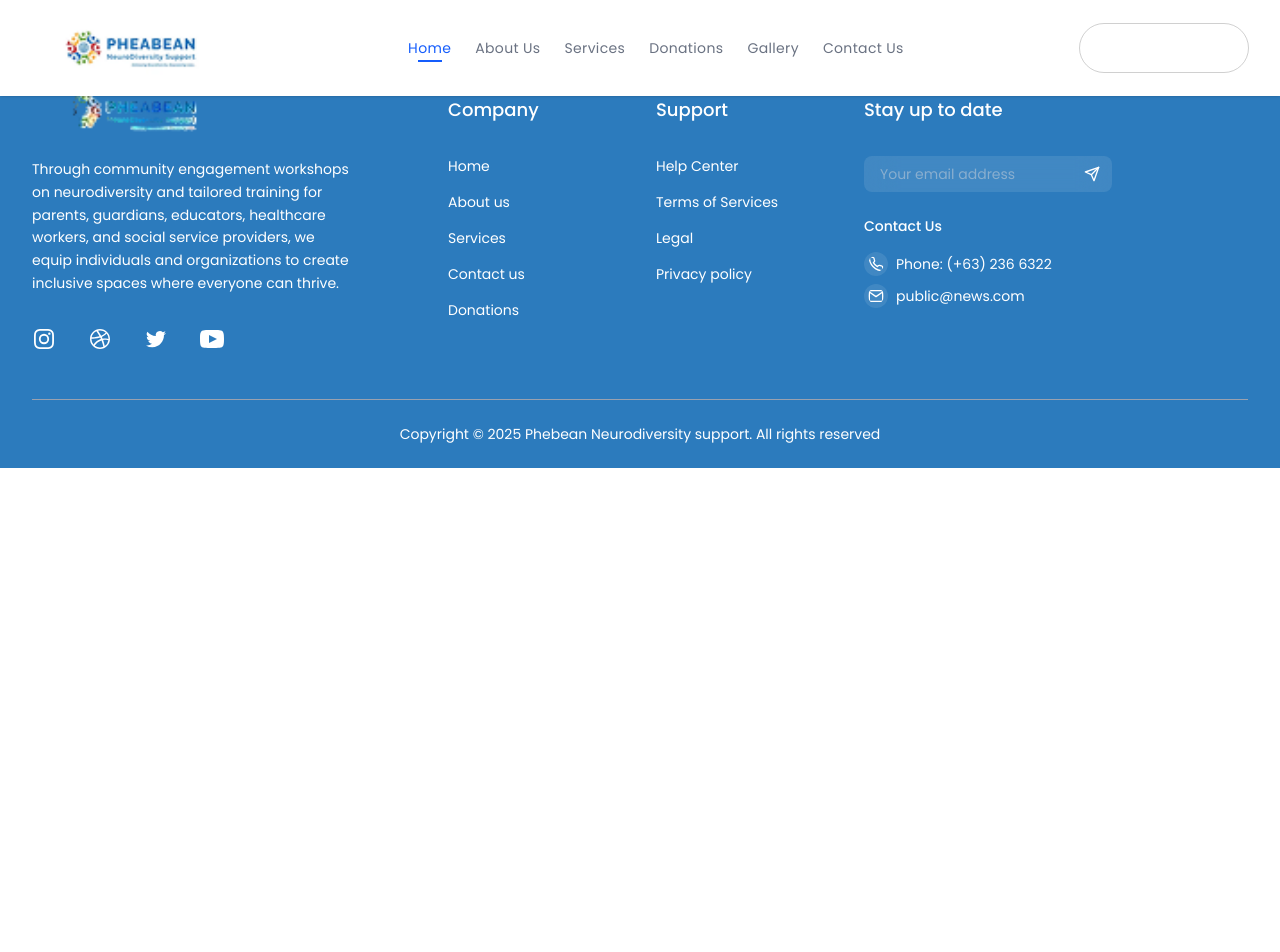
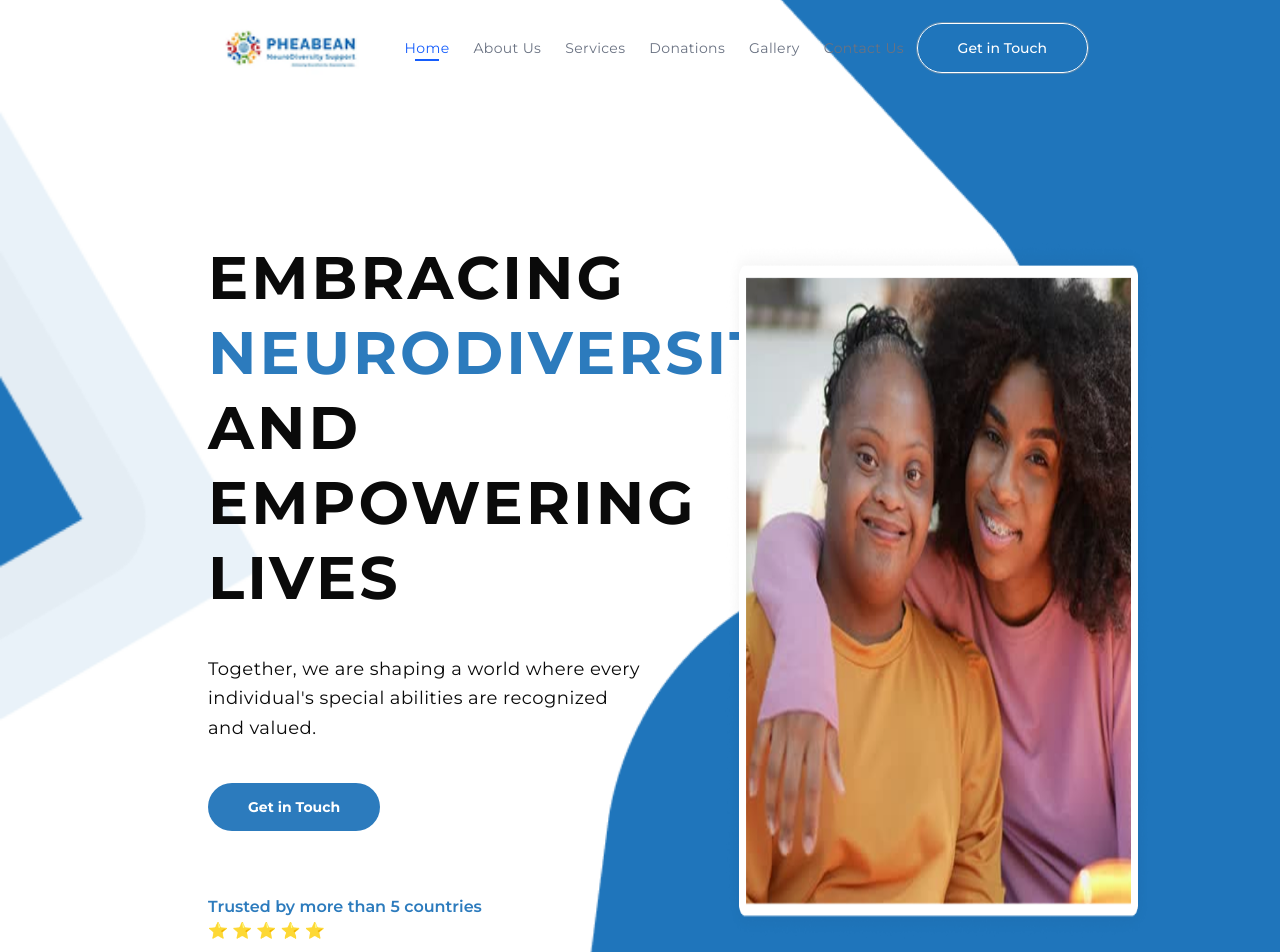
Before and after one commit to shamzconsult/Pheone, a Next.js app: page / in a window 1280 px wide. Shown: the top 952 px of the page. Before the commit the page ends 800 px from the top, so only its background shows below. Built offline with nearby package versions, Linux system fonts and the light colour scheme.

Commit message:
Chore: homepage hero section setup

```diff
--- /dev/null
+++ b/src/app/home/_components/HomeHero.tsx
@@ -0,0 +1,62 @@
+import React from 'react';
+
+function HomeHero() {
+  return (
+    <div className="relative overflow-x-hidden">
+      {/* Left Blue Shape */}
+      <div className="absolute left-0 top-0 h-full w-[350px] max-w-[400px] -z-10">
+        <img
+          src="/image/Group 4.png"
+          className="h-full w-full object-cover object-left"
+          alt="Decorative blue shape"
+        />
+      </div>
+
+      {/* Right Blue Shape */}
+      <div className="absolute right-0 top-0 h-full w-full max-w-[700px] -z-10">
+        <img
+          src="/image/Rectangle 40.png"
+          className="h-full w-full object-cover object-right"
+          alt="Decorative blue shape"
+        />
+      </div>
+
+      <div className="relative z-10 max-w-screen-3xl mx-auto md:flex items-center min-h-[80vh] px-32">
+        <div className='md:w-7/12 p-6 md:p-12 lg:p-20 mt-10 md:mt-40'>
+          <h1 className='font-bold text-3xl lg:text-6xl lg:tracking-wider leading-tight'>
+            EMBRACING
+            <span className='text-[#2c7bbd]'> NEURODIVERSITY </span>
+            AND EMPOWERING LIVES
+          </h1>
+          <p className='lg:mt-10 mt-4 tracking-wide leading-relaxed lg:text-lg'>
+            Together, we are shaping a world where every individual&apos;s special abilities are recognized and valued.
+          </p>
+          <div className='mt-10 flex flex-wrap items-center gap-4 md:gap-8 lg:gap-16'>
+            <div>
+              <a
+                className="inline-block whitespace-nowrap rounded-full font-bold px-6 py-3.5 text-sm bg-[#2c7bbd] text-white md:px-10 hover:bg-[#1a5a9a] transition-colors"
+                href="#"
+              >
+                Get in Touch
+              </a>
+            </div>
+            <div>
+              <p className='text-[#2c7bbd] font-semibold'>Trusted by more than 5 countries</p>
+              <p className="text-yellow-400">⭐ ⭐ ⭐ ⭐ ⭐</p>
+            </div>
+          </div>
+        </div>
+
+        <div className='md:w-5/12 mt-10 md:mt-40'>
+          <img
+            src="/image/gettyimages-1347952744-640x640.png"
+            alt="Neurodiversity illustration"
+            className="w-full h-[700px] w-[800px] mx-auto"
+          />
+        </div>
+      </div>
+    </div>
+  )
+}
+
+export default HomeHero;
--- a/src/app/layout.tsx
+++ b/src/app/layout.tsx
@@ -1,6 +1,6 @@
 import type { Metadata } from "next";
 import { Geist, Geist_Mono } from "next/font/google";
-import { Poppins } from "next/font/google";
+import { Montserrat } from "next/font/google";
 import "./globals.css";
 import Header from "@/components/Header";
 import Footer from "@/components/Footer";
@@ -15,7 +15,7 @@ const geistMono = Geist_Mono({
   subsets: ["latin"],
 });
 
-const poppins = Poppins({
+const poppins = Montserrat({
   weight: ["400", "500", "600", "700"],
   subsets: ["latin"],
   variable: "--font-poppins",
--- a/src/app/page.tsx
+++ b/src/app/page.tsx
@@ -1,8 +1,9 @@
+import HomeHero from "./home/_components/HomeHero";
 
 export default function Home() {
   return (
     <div>
-
+      <HomeHero/>
     </div>
   );
 }
--- a/src/components/Header.tsx
+++ b/src/components/Header.tsx
@@ -19,8 +19,8 @@ function Header() {
     const pathname = usePathname();
 
   return (
-    <header className="fixed w-full top-0 left-0 right-0 z-50 bg-white shadow-sm">
-        <div className="mx-auto max-w-screen-2xl px-4 sm:px-6 lg:px-8 py-4">
+    <header className="fixed w-full top-0 left-0 right-0 z-50 bg-transparent px-40">
+        <div className="mx-auto max-w-screen-3xl px-4 sm:px-6 lg:px-8 py-4">
             <div className="flex h-16 items-center justify-between">
                 <div className="md:flex md:items-center md:gap-12">
                     <a className="block text-teal-600" href="#">
@@ -63,7 +63,7 @@ function Header() {
 
                         <div className="hidden sm:flex">
                             <a
-                            className="rounded-full outline px-10 py-3.5 text-sm font-medium text-white"
+                            className="rounded-full outline border border-white px-10 py-3.5 text-sm font-medium text-white"
                             href="#"
                             >
                             Get in Touch
```
Also changed, not shown: public/image/Group 4.png (added).
